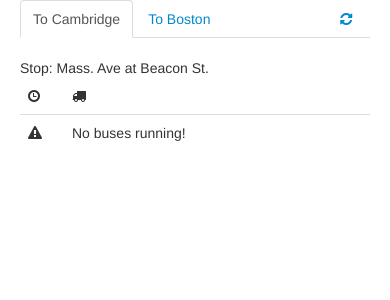
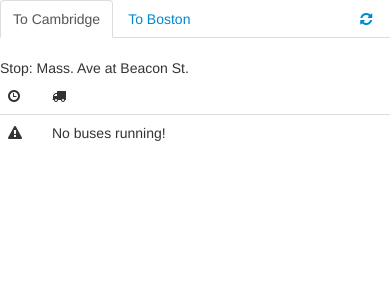
Before and after one commit to rodmk/hbxing, a Django app: page / in a window 390 px wide. Shown: the top 300 px of the page. Run offline with Django 3.2, Linux system fonts and the light colour scheme; some libraries are stand-ins or nearby versions.

Commit message:
fix padding issues in mobile

```diff
--- a/hbxing/templates/index.html
+++ b/hbxing/templates/index.html
@@ -15,9 +15,18 @@
     <link href="{{STATIC_URL}}css/font-awesome.css" rel="stylesheet" media="screen">
 
     <style>
-      .container-fluid {
-        padding-right: 0px;
-        padding-left: 0px;
+      @media (max-width: 767px) {
+        body {
+          padding-right: 0 !important;
+          padding-left: 0 !important;
+        }
+      }
+
+      @media (max-width: 767px) {
+        body {
+          padding-right: 0 !important;
+          padding-left: 0 !important;
+        }
       }
     </style>
 
```
